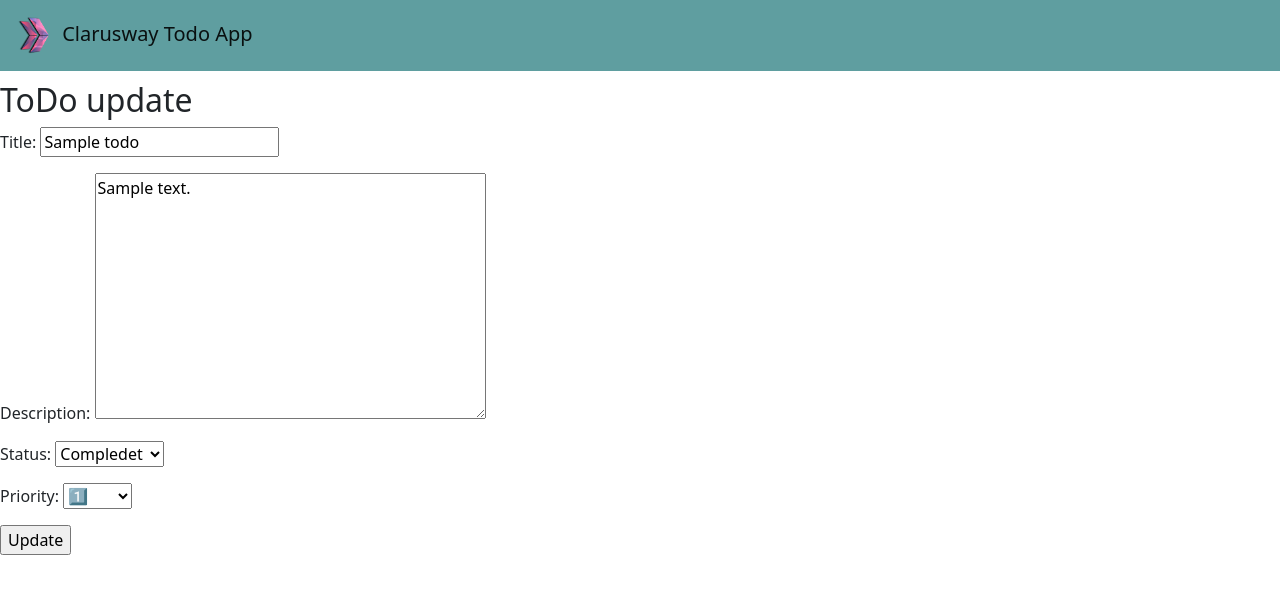
After one commit to fatihh67-basarir/Django-Blog-App-Project, a Django app: page /update/1 in a window 1280 px wide. The commit adds this page. Shown: the top 594 px of the page. Run offline with Django 4.2, Linux system fonts and the light colour scheme; tables that the repository leaves empty hold one stand-in row (values such as "Sample post").

Commit message:
add file

```diff
--- a/todo/templates/todo/home.html
+++ b/todo/templates/todo/home.html
@@ -16,8 +16,9 @@
         <div>
             <ul>
         {% for todo in todos  %}
-        <li>
-            {{todo}}
+        <li >
+            <a href="{% url 'update' todo.id %}"> {{todo}} </a>
+
         </li>
 
         {% endfor %}
--- /dev/null
+++ b/todo/templates/todo/todo_update.html
@@ -0,0 +1,12 @@
+{% extends 'todo/base.html' %}
+
+{% block content %}
+    <h2>ToDo update</h2>
+
+    <form action="" method="POST">
+        {% csrf_token %}
+        {{form.as_p}}
+        <input type="submit" value="Update">
+    </form>
+
+{% endblock content %}
--- a/todo/urls.py
+++ b/todo/urls.py
@@ -1,8 +1,9 @@
 from django.urls import path
-from .views import home, todo_create
+from .views import home, todo_create, todo_update
 
 
 urlpatterns = [
     path("", home, name='home'),
     path("add/", todo_create, name='add'),
+    path("update/<int:id>", todo_update, name='update'),
 ]
--- a/todo/views.py
+++ b/todo/views.py
@@ -16,6 +16,7 @@ def home(request):
 
 
 def todo_create(request):
+
     form = TodoForm()
     if request.method == 'POST':
         form = TodoForm(request.POST)
@@ -29,3 +30,19 @@ def todo_create(request):
 
     }
     return render(request, "todo/todo_add.html", context)
+
+def todo_update(request, id):
+    todo = Todo.objects.get(id=id)
+    form = TodoForm(instance=todo)
+
+    if request.method== "POST":
+        form = TodoForm(request.POST, instance=todo)
+        if form.is_valid():
+            form.save()
+            return redirect("home")
+
+    context = {
+        "todo" : todo,
+        "form" : form
+    }
+    return render(request, "todo/todo_update.html", context)
```
